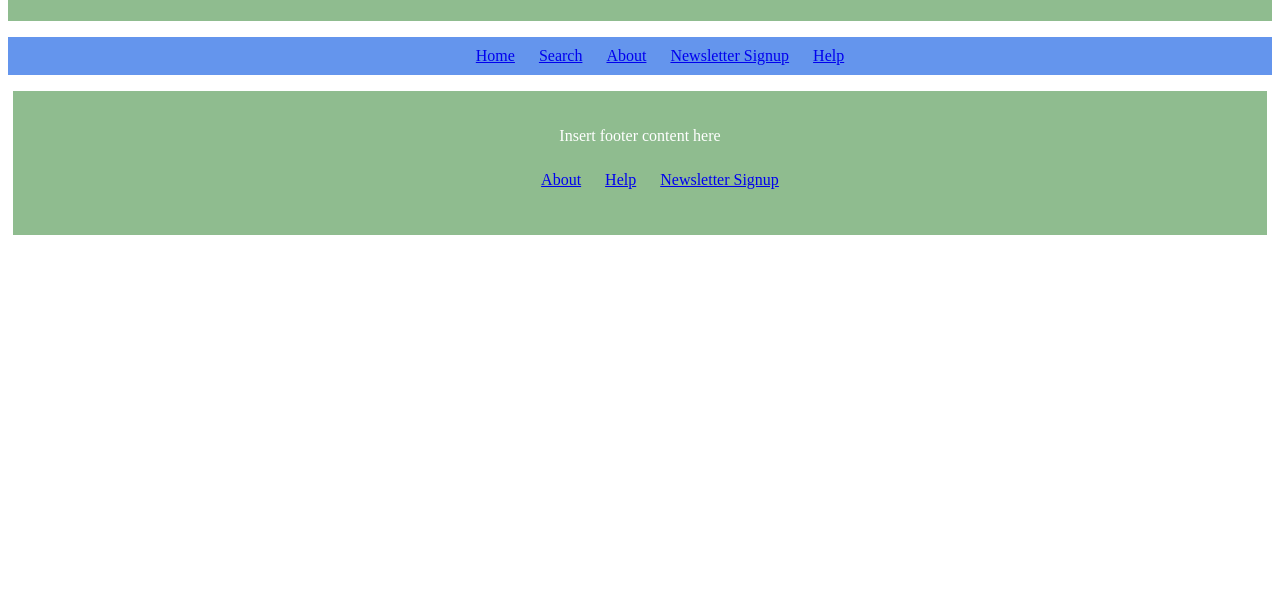
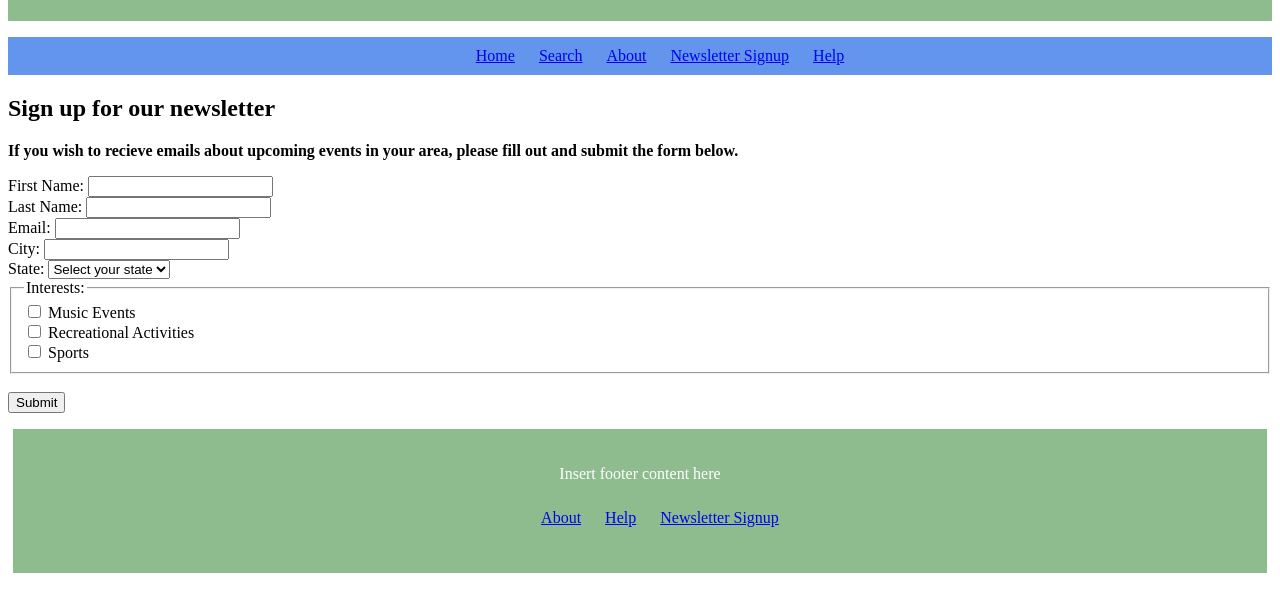
Before and after one commit to cbbrowndog/INST377-Final-Project, a plain HTML site: page newsletterSignupPage.html in a window 1280 px wide. Shown: the part 107-718 px from the top of the page. Drawn offline with Linux system fonts and the light colour scheme.

Commit message:
success page

```diff
--- a/finalJava.js
+++ b/finalJava.js
@@ -35,3 +35,9 @@ window.onload = function () {
         newMap();
     }
 };
+
+if (window.location.pathname.includes('newsletterSuccessPage.html')) {
+    setTimeout(function () {
+        window.location.href = "homePage.html";
+    }, 5000);
+}
--- a/newsletterSignupPage.html
+++ b/newsletterSignupPage.html
@@ -15,6 +15,108 @@
         <!-- Header Placeholder-->
         <div id="header"></div>
 
+        <!-- Main Section of Newsletter Signup Page -->
+        <div class="newsletterMain">
+            <h2>Sign up for our newsletter</h2>
+            <p><strong>If you wish to recieve emails about upcoming events in your area, please fill out and submit the form below.</strong></p>
+
+            <form action="newsletterSuccessPage.html">
+
+                <!-- First Name -->
+                <label for="first-name">First Name:</label>
+                <input type="text" id="first-name" name="first-name" required><br>
+
+                <!-- Last Name -->
+                <label for="last-name">Last Name:</label>
+                <input type="text" id="last-name" name="last-name" required><br>
+
+                <!-- Email -->
+                <label for="email">Email:</label>
+                <input type="email" id="email" name="email" required><br>
+
+                <!-- City -->
+                <label for="city">City:</label>
+                <input type="text" id="city" name="city"><br>
+
+                <!-- State (Dropdown Menu) -->
+                <label for="state">State:</label>
+                <select id="state" name="state" required>
+                    <option value="">Select your state</option>
+                    <option value="AL">Alabama</option>
+                    <option value="AK">Alaska</option>
+                    <option value="AZ">Arizona</option>
+                    <option value="AR">Arkansas</option>
+                    <option value="CA">California</option>
+                    <option value="CO">Colorado</option>
+                    <option value="CT">Connecticut</option>
+                    <option value="DE">Delaware</option>
+                    <option value="FL">Florida</option>
+                    <option value="GA">Georgia</option>
+                    <option value="HI">Hawaii</option>
+                    <option value="ID">Idaho</option>
+                    <option value="IL">Illinois</option>
+                    <option value="IN">Indiana</option>
+                    <option value="IA">Iowa</option>
+                    <option value="KS">Kansas</option>
+                    <option value="KY">Kentucky</option>
+                    <option value="LA">Louisiana</option>
+                    <option value="ME">Main</option>
+                    <option value="MD">Maryland</option>
+                    <option value="MA">Massachusetts</option>
+                    <option value="MI">Michigan</option>
+                    <option value="MN">Minnesota</option>
+                    <option value="MS">Mississippi</option>
+                    <option value="MO">Missouri</option>
+                    <option value="MT">Montana</option>
+                    <option value="NE">Nebraska</option>
+                    <option value="NV">Nevada</option>
+                    <option value="NH">New Hampshire</option>
+                    <option value="NJ">New Jersey</option>
+                    <option value="NM">New Mexico</option>
+                    <option value="NY">New York</option>
+                    <option value="NC">North Carolina</option>
+                    <option value="ND">North Dakota</option>
+                    <option value="OH">Ohio</option>
+                    <option value="OK">Oklahoma</option>
+                    <option value="OR">Oregon</option>
+                    <option value="PA">Pennsylvania</option>
+                    <option value="RI">Rhode Island</option>
+                    <option value="SC">South Carolina</option>
+                    <option value="SD">South Dakota</option>
+                    <option value="TN">Tennessee</option>
+                    <option value="TX">Texas</option>
+                    <option value="UT">Utah</option>
+                    <option value="VT">Vermont</option>
+                    <option value="VA">Virgnina</option>
+                    <option value="WA">Washington</option>
+                    <option value="WV">West Virgnina</option>
+                    <option value="WI">Wisconsin</option>
+                    <option value="WY">Wyoming</option>
+                </select><br>
+
+                <!-- Checkboxes -->
+                <fieldset>
+                    <legend>Interests:</legend>
+                    <label for="music-events">
+                        <input type="checkbox" id="music-events" name="interests" value="music-events">
+                        Music Events
+                    </label><br>
+                    <label for="recreational-activities">
+                        <input type="checkbox" id="recreational-activities" name="interests" value="recreational-activities">
+                        Recreational Activities
+                    </label><br>
+                    <label for="sports">
+                        <input type="checkbox" id="sports" name="interests" value="sports">
+                        Sports
+                    </label>
+                </fieldset><br>
+
+                <!-- Submit Button -->
+                <button type="submit">Submit</button>
+
+             </form>
+        </div>
+
         <!-- Footer Placeholder -->
         <div id="footer"></div>
 
```
Also changed, not shown: newsletterSuccessPage.html (added, +25 -0 lines).
